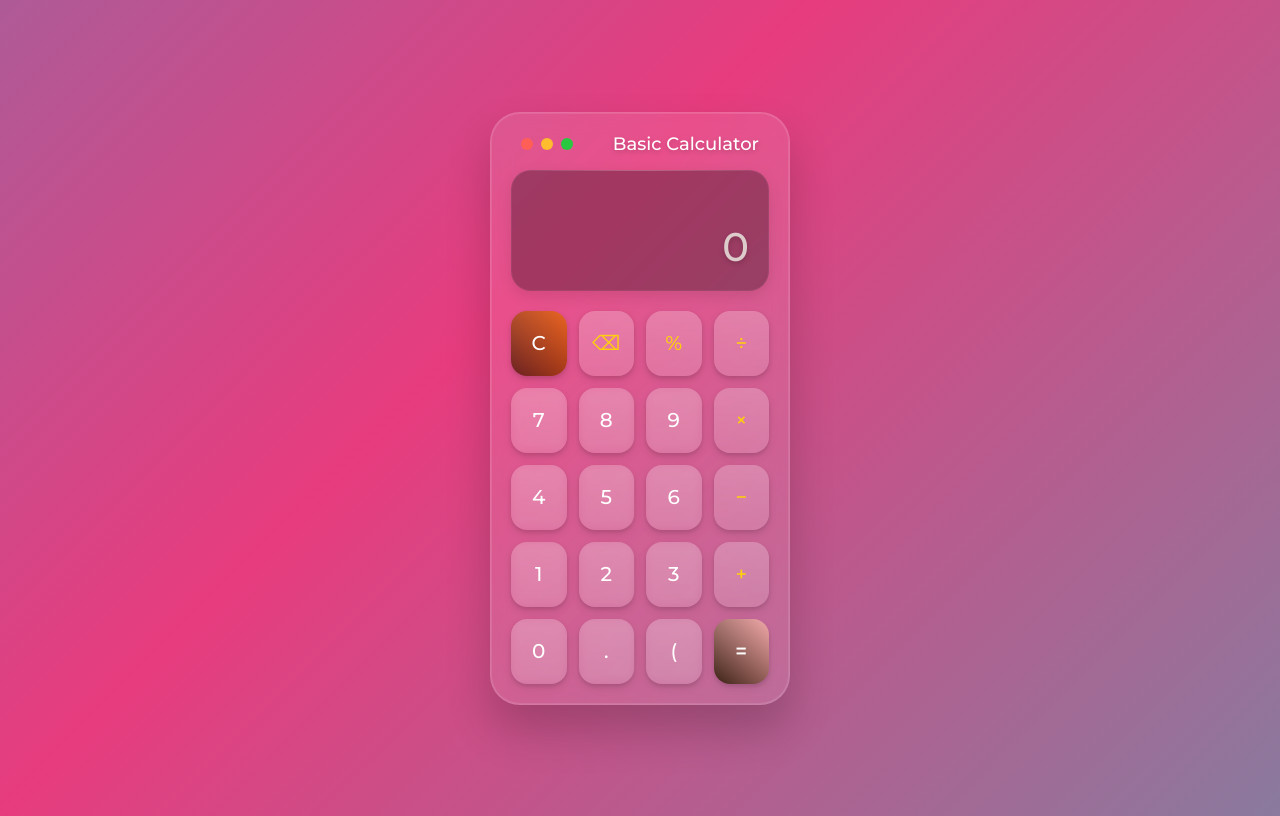
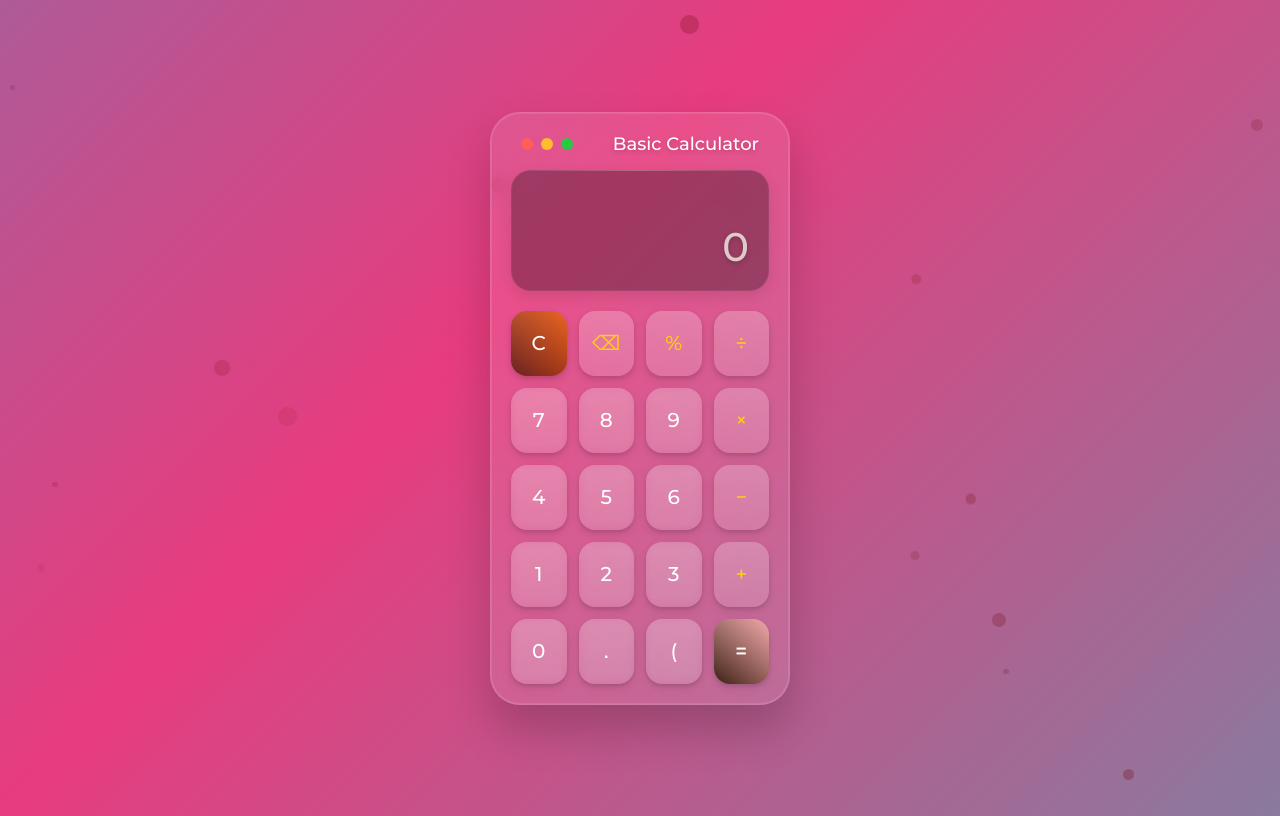
Before and after one commit to khushi-richhaariya/codealpha-task, a plain HTML site: page index.html in a window 1280 px wide. Drawn offline with Linux system fonts and the light colour scheme.

Commit message:
Update index.html
Signed-off-by: khushi-richhaariya <richhariyakhushi825@gmail.com>

```diff
--- a/index.html
+++ b/index.html
@@ -333,21 +333,21 @@
 
                 // Random size between 5px and 20px
                 const size = Math.random() * 15 + 5;
-                particle.style.width = ${size}px;
-                particle.style.height = ${size}px;
+                particle.style.width = `${size}px`;
+                particle.style.height = `${size}px`;
 
                 // Random position
-                particle.style.left = ${Math.random() * 100}%;
-                particle.style.top = ${Math.random() * 100}%;
+                particle.style.left = `${Math.random() * 100}%`;
+                particle.style.top = `${Math.random() * 100}%`;
 
                 // Random opacity
-                particle.style.opacity = ${Math.random() * 0.5 + 0.1};
+                particle.style.opacity = `${Math.random() * 0.5 + 0.1}`;
 
                 // Random animation delay
-                particle.style.animationDelay = ${Math.random() * 15}s;
+                particle.style.animationDelay = `${Math.random() * 15}s`;
 
                 // Random animation duration
-                particle.style.animationDuration = ${Math.random() * 20 + 10}s;
+                particle.style.animationDuration = `${Math.random() * 20 + 10}s`;
 
                 particlesContainer.appendChild(particle);
             }
```
